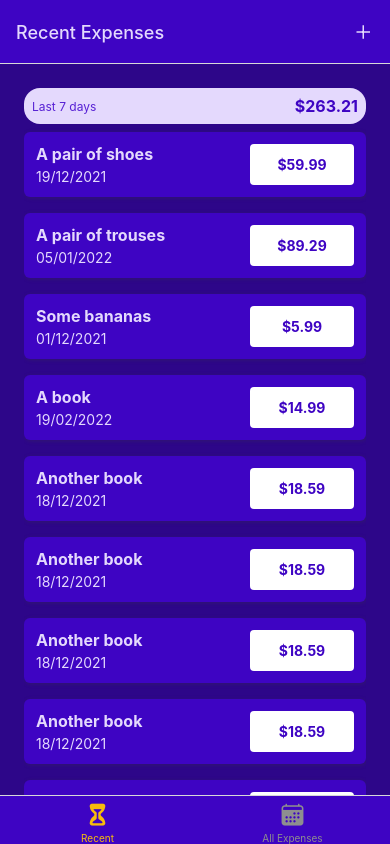
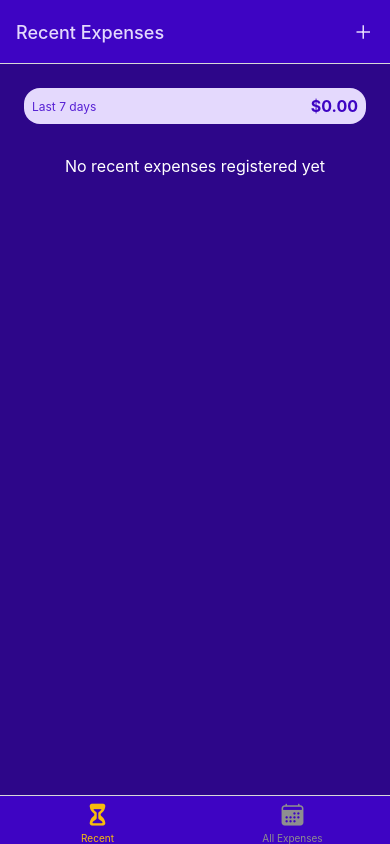
Before and after one commit to MatheusTrinca/expenses-tracker, a React Native app: screen /RecentExpenses in a window 390 px wide. Built offline with nearby package versions, Linux system fonts and the light colour scheme.

Commit message:
no expensese

```diff
--- a/App.js
+++ b/App.js
@@ -8,6 +8,7 @@ import AllExpenses from './screens/AllExpenses';
 import RecentExpenses from './screens/RecentExpenses';
 import { Ionicons } from '@expo/vector-icons';
 import IconButton from './components/UI/IconButton';
+import ExpensesProvider from './contexts/expenses-context';
 
 const Stack = createNativeStackNavigator();
 const BottomTab = createBottomTabNavigator();
@@ -62,6 +63,7 @@ export default function App() {
   return (
     <>
       <StatusBar style="light" />
+      <ExpensesProvider>
         <NavigationContainer>
           <Stack.Navigator
             screenOptions={{
@@ -85,6 +87,7 @@ export default function App() {
             />
           </Stack.Navigator>
         </NavigationContainer>
+      </ExpensesProvider>
     </>
   );
 }
--- a/components/ExpensesOverview/ExpensesOutput.js
+++ b/components/ExpensesOverview/ExpensesOutput.js
@@ -1,71 +1,20 @@
-import { StyleSheet, View } from 'react-native';
+import { StyleSheet, View, Text } from 'react-native';
 import React from 'react';
 import ExpensesSummary from './ExpensesSummary';
 import ExpensesList from './ExpensesList';
 import { GlobalStyles } from '../../constants/styles';
 
-const DUMMY_EXPENSES = [
-  {
-    id: 'e1',
-    description: 'A pair of shoes',
-    amount: 59.99,
-    date: new Date('2021-12-19'),
-  },
-  {
-    id: 'e2',
-    description: 'A pair of trouses',
-    amount: 89.29,
-    date: new Date('2022-01-05'),
-  },
-  {
-    id: 'e3',
-    description: 'Some bananas',
-    amount: 5.99,
-    date: new Date('2021-12-01'),
-  },
-  {
-    id: 'e4',
-    description: 'A book',
-    amount: 14.99,
-    date: new Date('2022-02-19'),
-  },
-  {
-    id: 'e5',
-    description: 'Another book',
-    amount: 18.59,
-    date: new Date('2021-12-18'),
-  },
-  {
-    id: 'e6',
-    description: 'Another book',
-    amount: 18.59,
-    date: new Date('2021-12-18'),
-  },
-  {
-    id: 'e7',
-    description: 'Another book',
-    amount: 18.59,
-    date: new Date('2021-12-18'),
-  },
-  {
-    id: 'e8',
-    description: 'Another book',
-    amount: 18.59,
-    date: new Date('2021-12-18'),
-  },
-  {
-    id: 'e9',
-    description: 'Another book',
-    amount: 18.59,
-    date: new Date('2021-12-18'),
-  },
-];
+const ExpensesOutput = ({ expenses, expensesPeriod, fallbackText }) => {
+  let content = <Text style={styles.infoText}>{fallbackText}</Text>;
 
-const ExpensesOutput = ({ expenses, expensesPeriod }) => {
+  if (expenses.length > 0) {
+    content = <ExpensesList expenses={expenses} />;
+  }
+
   return (
     <View style={styles.container}>
-      <ExpensesSummary expenses={DUMMY_EXPENSES} periodName={expensesPeriod} />
-      <ExpensesList expenses={DUMMY_EXPENSES} />
+      <ExpensesSummary expenses={expenses} periodName={expensesPeriod} />
+      {content}
     </View>
   );
 };
@@ -80,4 +29,10 @@ const styles = StyleSheet.create({
     paddingBottom: 0,
     flex: 1,
   },
+  infoText: {
+    color: 'white',
+    fontSize: 16,
+    textAlign: 'center',
+    marginTop: 32,
+  },
 });
--- /dev/null
+++ b/contexts/expenses-context.js
@@ -0,0 +1,118 @@
+import { createContext, useReducer, useContext } from 'react';
+
+const DUMMY_EXPENSES = [
+  {
+    id: 'e1',
+    description: 'A pair of shoes',
+    amount: 59.99,
+    date: new Date('2021-12-19'),
+  },
+  {
+    id: 'e2',
+    description: 'A pair of trousers',
+    amount: 89.29,
+    date: new Date('2022-01-05'),
+  },
+  {
+    id: 'e3',
+    description: 'Some bananas',
+    amount: 5.99,
+    date: new Date('2021-12-01'),
+  },
+  {
+    id: 'e4',
+    description: 'A book',
+    amount: 14.99,
+    date: new Date('2022-02-19'),
+  },
+  {
+    id: 'e5',
+    description: 'Another book',
+    amount: 18.59,
+    date: new Date('2022-02-18'),
+  },
+  {
+    id: 'e6',
+    description: 'A pair of trousers',
+    amount: 89.29,
+    date: new Date('2022-01-05'),
+  },
+  {
+    id: 'e7',
+    description: 'Some bananas',
+    amount: 5.99,
+    date: new Date('2021-12-01'),
+  },
+  {
+    id: 'e8',
+    description: 'A book',
+    amount: 14.99,
+    date: new Date('2022-02-19'),
+  },
+  {
+    id: 'e9',
+    description: 'Another book',
+    amount: 18.59,
+    date: new Date('2022-02-18'),
+  },
+];
+
+export const ExpensesContext = createContext({
+  expenses: [],
+  addExpense: ({ description, amount, date }) => {},
+  deleteExpense: id => {},
+  updateExpense: (id, { description, amount, date }) => {},
+});
+
+function expensesReducer(state, action) {
+  switch (action.type) {
+    case 'ADD':
+      const id = new Date().toString() + Math.random().toString();
+      return [{ ...action.payload, id: id }, ...state];
+    case 'UPDATE':
+      const updatableExpenseIndex = state.findIndex(
+        expense => expense.id === action.payload.id
+      );
+      const updatableExpense = state[updatableExpenseIndex];
+      const updatedItem = { ...updatableExpense, ...action.payload.data };
+      const updatedExpenses = [...state];
+      updatedExpenses[updatableExpenseIndex] = updatedItem;
+      return updatedExpenses;
+    case 'DELETE':
+      return state.filter(expense => expense.id !== action.payload);
+    default:
+      return state;
+  }
+}
+
+function ExpensesContextProvider({ children }) {
+  const [expensesState, dispatch] = useReducer(expensesReducer, DUMMY_EXPENSES);
+
+  function addExpense(expenseData) {
+    dispatch({ type: 'ADD', payload: expenseData });
+  }
+
+  function deleteExpense(id) {
+    dispatch({ type: 'DELETE', payload: id });
+  }
+
+  function updateExpense(id, expenseData) {
+    dispatch({ type: 'UPDATE', payload: { id, data: expenseData } });
+  }
+
+  const value = {
+    expenses: expensesState,
+    addExpense: addExpense,
+    deleteExpense: deleteExpense,
+    updateExpense: updateExpense,
+  };
+
+  return (
+    <ExpensesContext.Provider value={value}>
+      {children}
+    </ExpensesContext.Provider>
+  );
+}
+
+export const useExpensesContext = () => useContext(ExpensesContext);
+export default ExpensesContextProvider;
--- a/screens/AllExpenses.js
+++ b/screens/AllExpenses.js
@@ -1,9 +1,17 @@
 import React from 'react';
 import { StyleSheet } from 'react-native';
 import ExpensesOutput from '../components/ExpensesOverview/ExpensesOutput';
+import { useExpensesContext } from '../contexts/expenses-context';
 
 const AllExpenses = () => {
-  return <ExpensesOutput expensesPeriod="Total" />;
+  const { expenses } = useExpensesContext();
+  return (
+    <ExpensesOutput
+      expenses={expenses}
+      expensesPeriod="Total"
+      fallbackText="No expenses registered yet"
+    />
+  );
 };
 
 export default AllExpenses;
--- a/screens/ManageExpenses.js
+++ b/screens/ManageExpenses.js
@@ -1,12 +1,15 @@
 import { useLayoutEffect } from 'react';
-import { StyleSheet, Text, View } from 'react-native';
+import { StyleSheet, View } from 'react-native';
 import IconButton from '../components/UI/IconButton';
 import { GlobalStyles } from '../constants/styles';
 import Button from '../components/UI/Button';
+import { useExpensesContext } from '../contexts/expenses-context';
 
 const ManageExpenses = ({ route, navigation }) => {
   const editedExpenseId = route.params?.expenseId;
   const isEditing = !!editedExpenseId;
+
+  const { deleteExpense, updateExpense, addExpense } = useExpensesContext();
 
   useLayoutEffect(() => {
     navigation.setOptions({
@@ -15,6 +18,7 @@ const ManageExpenses = ({ route, navigation }) => {
   }, [navigation, isEditing]);
 
   function deleteExpenseHandler() {
+    deleteExpense(editedExpenseId);
     navigation.goBack();
   }
 
@@ -23,6 +27,19 @@ const ManageExpenses = ({ route, navigation }) => {
   }
 
   function confirmHandler() {
+    if (isEditing) {
+      updateExpense(editedExpenseId, {
+        description: 'Test!!!!',
+        amount: 89.99,
+        date: new Date('2022-05-04'),
+      });
+    } else {
+      addExpense({
+        description: 'Test',
+        amount: 99.99,
+        date: new Date('2022-05-04'),
+      });
+    }
     navigation.goBack();
   }
 
@@ -33,7 +50,7 @@ const ManageExpenses = ({ route, navigation }) => {
           Cancel
         </Button>
         <Button style={styles.button} onPress={confirmHandler}>
-          Confirm
+          {isEditing ? 'Update' : 'Add'}
         </Button>
       </View>
       {isEditing && (
--- a/screens/RecentExpenses.js
+++ b/screens/RecentExpenses.js
@@ -1,11 +1,24 @@
 import React from 'react';
-import { StyleSheet, Text, View } from 'react-native';
 import ExpensesOutput from '../components/ExpensesOverview/ExpensesOutput';
+import { useExpensesContext } from '../contexts/expenses-context';
+import { getDateMinusDays } from '../utils/date';
 
 const RecentExpenses = () => {
-  return <ExpensesOutput expensesPeriod="Last 7 days" />;
+  const { expenses } = useExpensesContext();
+
+  const recentExpenses = expenses.filter(expense => {
+    const today = new Date();
+    const date7DaysAgo = getDateMinusDays(today, 7);
+    return expense.date >= date7DaysAgo && expense.date <= today;
+  });
+
+  return (
+    <ExpensesOutput
+      expenses={recentExpenses}
+      expensesPeriod="Last 7 days"
+      fallbackText="No recent expenses registered yet"
+    />
+  );
 };
 
 export default RecentExpenses;
-
-const styles = StyleSheet.create({});
--- a/utils/date.js
+++ b/utils/date.js
@@ -8,3 +8,7 @@ export const formattedDate = date => {
 
   return `${day}/${month}/${date.getFullYear()}`;
 };
+
+export const getDateMinusDays = (date, days) => {
+  return new Date(date.getFullYear(), date.getMonth(), date.getDate() - days);
+};
```
Also changed, not shown: data/dummy-data.js (added, +56 -0 lines). Lines whose indentation alone changed are shown as unchanged.
